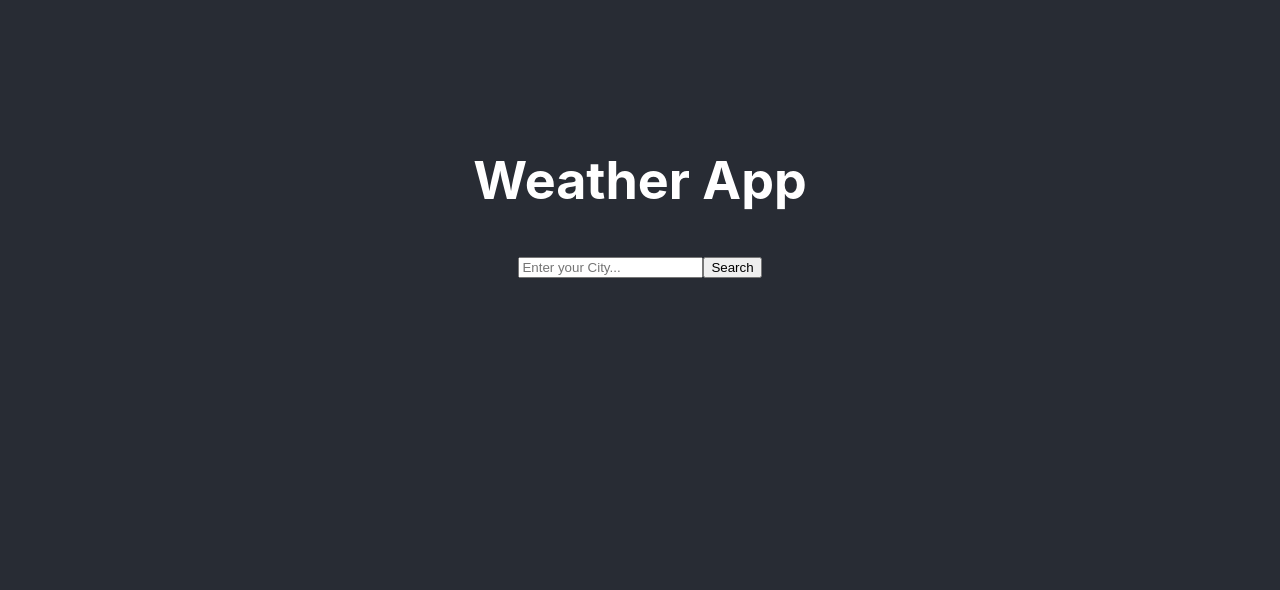
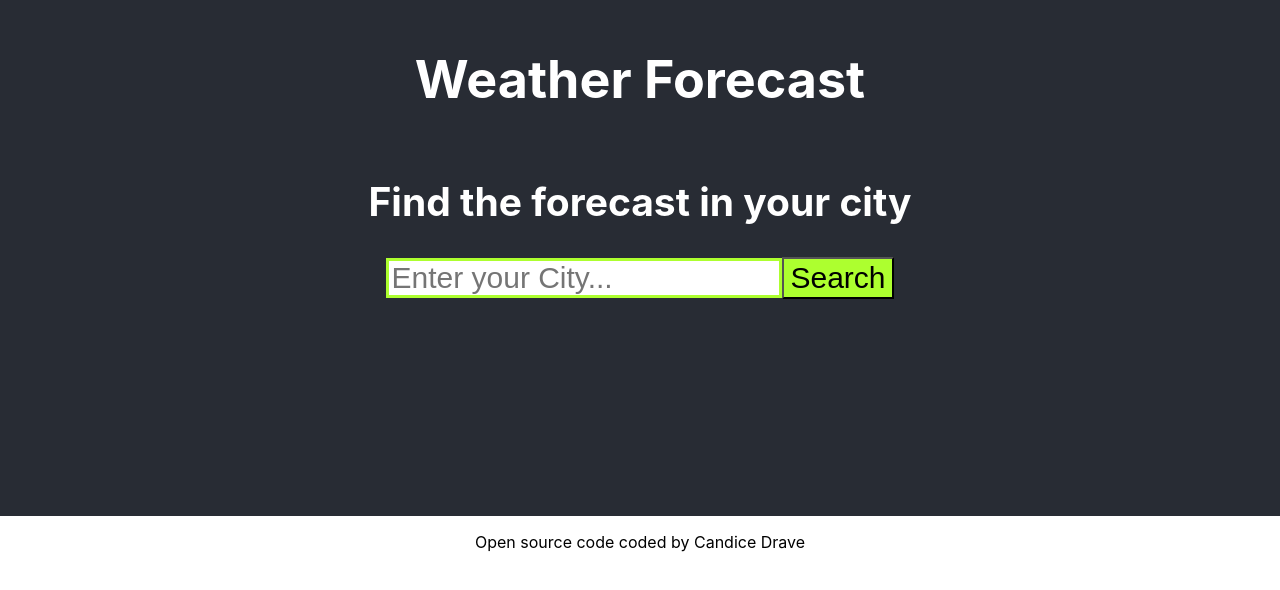
Before and after one commit to blue-cyborg/projectweather, a React (Create React App) app: page / in a window 1280 px wide. Shown: the part 204-794 px from the top of the page. Built offline with nearby package versions, Linux system fonts and the light colour scheme.

Commit message:
Tinkering with css
playing with the css as I want to make it appear different than my first weather app

```diff
--- a/src/App.css
+++ b/src/App.css
@@ -2,9 +2,16 @@
   text-align: center;
 }
 
-.App-logo {
-  height: 40vmin;
-  pointer-events: none;
+.Searchbar {
+  height: 40px;
+  font-size: 30px;
+  border: solid 3px greenyellow;
+}
+
+.button {
+  height: 42px;
+  font-size: 30px;
+  background: greenyellow;
 }
 
 @media (prefers-reduced-motion: no-preference) {
@@ -15,7 +22,7 @@
 
 .App-header {
   background-color: #282c34;
-  min-height: 100vh;
+  min-height: 90vh;
   display: flex;
   flex-direction: column;
   align-items: center;
--- a/src/App.js
+++ b/src/App.js
@@ -6,10 +6,12 @@ function App() {
     <div className="App">
       <header className="App-header">
         <h1>
-          Weather App
+          Weather Forecast
         </h1>
+        <h2>Find the forecast in your city</h2>
         <SearchEngine />
       </header>
+      <p>Open source code coded by Candice Drave</p>
     </div>
   );
 }
```
